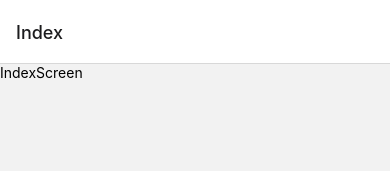
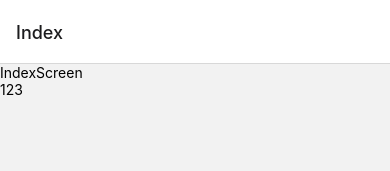
Before and after one commit to ariefaryudisyidik/rn-blog, a React Native app: screen /Index in a window 390 px wide. Shown: the top 171 px of the page. Built offline with nearby package versions, Linux system fonts and the light colour scheme.

Commit message:
Moving Data with Context

```diff
--- a/src/context/BlogContext.js
+++ b/src/context/BlogContext.js
@@ -3,5 +3,9 @@ import React from 'react';
 const BlogContext = React.createContext();
 
 export const BlogProvider = ({children}) => {
-  return <BlogContext.Provider>{children}</BlogContext.Provider>;
+  return (
+    <BlogContext.Provider value={[1, 2, 3]}>{children}</BlogContext.Provider>
+  );
 };
+
+export default BlogContext;
--- a/src/screens/IndexScreen.js
+++ b/src/screens/IndexScreen.js
@@ -1,10 +1,14 @@
+import React, {useContext} from 'react';
 import {StyleSheet, Text, View} from 'react-native';
-import React from 'react';
+import BlogContext from '../context/BlogContext';
 
 const IndexScreen = () => {
+  const value = useContext(BlogContext);
+
   return (
     <View>
       <Text>IndexScreen</Text>
+      <Text>{value}</Text>
     </View>
   );
 };
```
